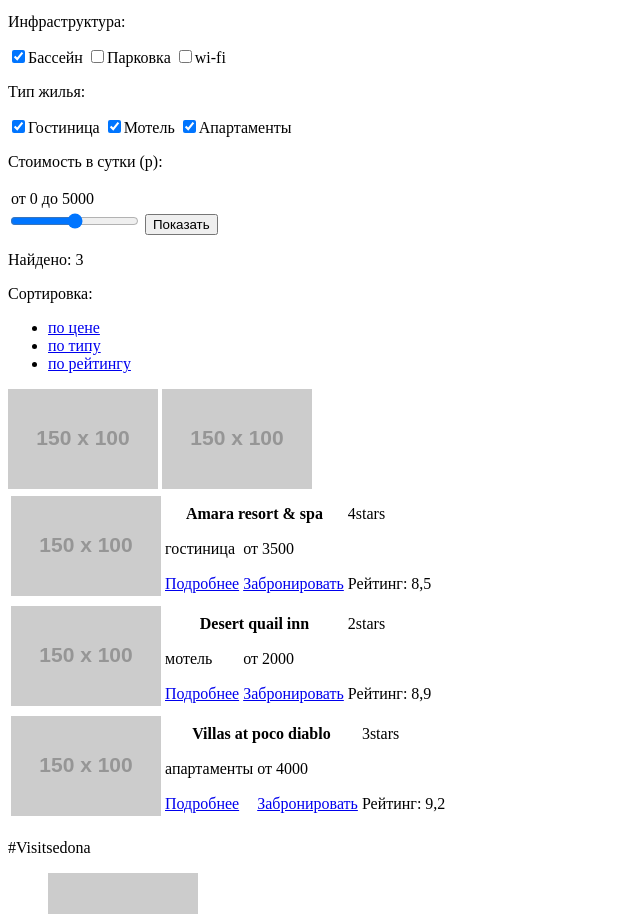
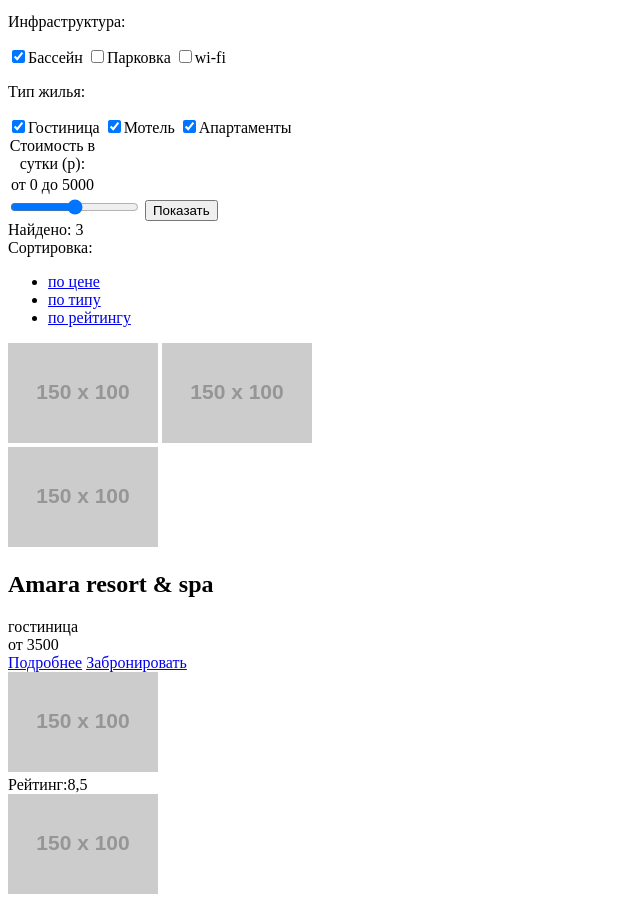
Before and after one commit to Leonid-Grishin/360863-sedona, a plain HTML site: page catalog.html in a window 1280 px wide. Shown: the part 195-1109 px from the top of the page, without its empty margins (0-640 px from the left). Drawn offline with Linux system fonts and the light colour scheme; placeholder pictures from the web are drawn by us.

Commit message:
Постарался исправить ошибки

```diff
--- a/catalog.html
+++ b/catalog.html
@@ -8,162 +8,105 @@
     </head>
 
     <body>
-
         <header class="main-header">
-
 			<div class="container">
-
                 <nav class="main-navigation">
-
                     <ul>
-                        <li>Инофрмация</li>
-                        <li>Фото и видео</li>
+                        <li><a href="#">Инофрмация</a></li>
+                        <li><a href="#">Фото и видео</a></li>
                         <li><a href="#"><img src="http://placehold.it/150x100" width="150" height="100" alt="logo"></a></li>
-                        <li>Карта штата</li>
-                        <li>Гостиницы</li>
+                        <li><a href="#">Карта штата</a></li>
+                        <li><a href="#">Гостиницы</a></li>
                     </ul>
-
                 </nav>
-
             </div>
-
         </header>
-
         <main class="main-content">
-
             <div class="container">
-
-                <form method="get" action="#">
-
+				<form class="filter" method="get" action="#">
+					<div class="filter-column-1">
                         <p>Инфраструктура:</p>
                         <label><input type="checkbox" name="pool" checked>Бассейн</label>
                         <label><input type="checkbox" name="parking">Парковка</label>
                         <label><input type="checkbox" name="wi-fi">wi-fi</label>
-
+                    </div>
+                    <div class="filter-column-2">
                         <p>Тип жилья:</p>
                         <label><input type="checkbox" name="hotel" checked>Гостиница</label>
                         <label><input type="checkbox" name="motel" checked>Мотель</label>
                         <label><input type="checkbox" name="apartment" checked>Апартаменты</label>
-
-                    <p>Стоимость в сутки (р):</p>
+                    </div>
+                    <div class="filter-column-3">
                         <table>
+                            <caption>Стоимость в сутки (р):</caption>
                             <tr>
                                 <td>от 0</td>
                                 <td>до 5000</td>
                             </tr>
                         </table>
                         <input type="range" min="0" max="3000" step="100">
-
                         <input type="submit" value="Показать">
-
+                    </div>
                 </form>
-
                 <div class="catalog-sort">
-                    <p>Найдено: 3</p>
-                    <p>Сортировка:</p>
+                    <section class="result">Найдено: 3</section>
+                    <section class="sorting-method">Сортировка:</section>
                     <ul>
                         <li><a href="#">по цене</a></li>
                         <li><a href="#">по типу</a></li>
                         <li><a href="#">по рейтингу</a></li>
                     </ul>
-
-                <div class="up-down">
+                    <section class="up-down">
                         <a href="#"><img src="http://placehold.it/150x100" width="150" height="100" alt="вверх"></a>
                         <a href="#"><img src="http://placehold.it/150x100" width="150" height="100" alt="вниз"></a>
+                    </section>
+                </div>
+                <div class="catalog-result">
+                    <div class="catalog-item">
+                        <img src="http://placehold.it/150x100" width="150" height="100" alt="amara">
+                        <h2>Amara resort & spa</h2>
+                        <div class="accommodation">гостиница</div>
+                        <div class="price">от 3500</div>
+                        <a href="#" class="about">Подробнее</a>
+                        <a href="#" class="order">Забронировать</a>
+                        <div class="rating">
+                            <img src="http://placehold.it/150x100" width="150" height="100" alt="4stars">
+                            <div class="rating-number">Рейтинг:8,5</div>
                         </div>
                     </div>
-
-                <div class="catalog-result">
-
-                    <table>
-                        <tr>
-                            <td rowspan="4"><img src="http://placehold.it/150x100" width="150" height="100" alt="amara"></td>
-                        </tr>
-
-                        <tr>
-                            <th colspan="2">Amara resort & spa</th>
-                            <td>4stars</td>
-                        </tr>
-
-                        <tr>
-                            <td>гостиница</td>
-                            <td>от 3500</td>
-                            <td></td>
-                        </tr>
-
-                        <tr>
-                            <td><a href="#">Подробнее</a></td>
-                            <td><a href="#">Забронировать</a></td>
-                            <td>Рейтинг: 8,5</td>
-                        </tr>
-                    </table>
-
-
-                    <table>
-                        <tr>
-                            <td rowspan="4"><img src="http://placehold.it/150x100" width="150" height="100" alt="desert"></td>
-                        </tr>
-
-                        <tr>
-                            <th colspan="2">Desert quail inn</th>
-                            <td>2stars</td>
-                        </tr>
-
-                        <tr>
-                            <td>мотель</td>
-                            <td>от 2000</td>
-                            <td></td>
-                        </tr>
-
-                        <tr>
-                            <td><a href="#">Подробнее</a></td>
-                            <td><a href="#">Забронировать</a></td>
-                            <td>Рейтинг: 8,9</td>
-                        </tr>
-                    </table>
-
-
-                    <table>
-                        <tr>
-                            <td rowspan="4"><img src="http://placehold.it/150x100" width="150" height="100" alt="diablo"></td>
-                        </tr>
-
-                        <tr>
-                            <th colspan="2">Villas at poco diablo</th>
-                            <td>3stars</td>
-                        </tr>
-
-                        <tr>
-                            <td>апартаменты</td>
-                            <td>от 4000</td>
-                            <td></td>
-                        </tr>
-
-                        <tr>
-                            <td><a href="#">Подробнее</a></td>
-                            <td><a href="#">Забронировать</a></td>
-                            <td>Рейтинг: 9,2</td>
-                        </tr>
-                    </table>
-
-
-
-
+                    <div class="catalog-item">
+                        <img src="http://placehold.it/150x100" width="150" height="100" alt="Desert">
+                        <h2>Desert quail inn</h2>
+                        <div class="accommodation">мотель</div>
+                        <div class="price">от 2000</div>
+                        <a href="#" class="about">Подробнее</a>
+                        <a href="#" class="order">Забронировать</a>
+                        <div class="rating">
+                            <img src="http://placehold.it/150x100" width="150" height="100" alt="2stars">
+                            <div class="rating-number">Рейтинг:8,9</div>
                         </div>
-
-
                     </div>
-
+                    <div class="catalog-item">
+                        <img src="http://placehold.it/150x100" width="150" height="100" alt="diablo">
+                        <h2>Villas at poco diablo</h2>
+                        <div class="accommodation">апартаменты</div>
+                        <div class="price">от 4000</div>
+                        <a href="#" class="about">Подробнее</a>
+                        <a href="#" class="order">Забронировать</a>
+                        <div class="rating">
+                            <img src="http://placehold.it/150x100" width="150" height="100" alt="3stars">
+                            <div class="rating-number">Рейтинг:9,2</div>
+                        </div>
+                    </div>
+                </div>
+            </div>
         </main>
-
 
         <footer class="main-footer">
             <div class="container">
-
                 <section class="hashtag">
-                <p>#Visitsedona</p>
+                <a href="#">#Visitsedona</a>
                 </section>
-
                 <section class="footer-social">
                     <ul>
                         <li><a href="#"><img src="http://placehold.it/150x100" width="150" height="100" alt="twiter"></a></li>
@@ -171,21 +114,10 @@
                         <li><a href="#"><img src="http://placehold.it/150x100" width="150" height="100" alt="youtube"></a></li>
                     </ul>
                 </section>
-
                 <section class="footer-copyright">
-                    <p>Website by<a href="#">html academy</a></p>
+                    Website by<a href="#"><img src="http://placehold.it/150x100" width="150" height="100" alt="logo"></a>
                 </section>
-
             </div>
         </footer>
-
     </body>
-
-
-
-
-
-
-
-
 </html>
```
Also changed, not shown: index.html (+37 -58 lines). Lines whose indentation alone changed are shown as unchanged.
